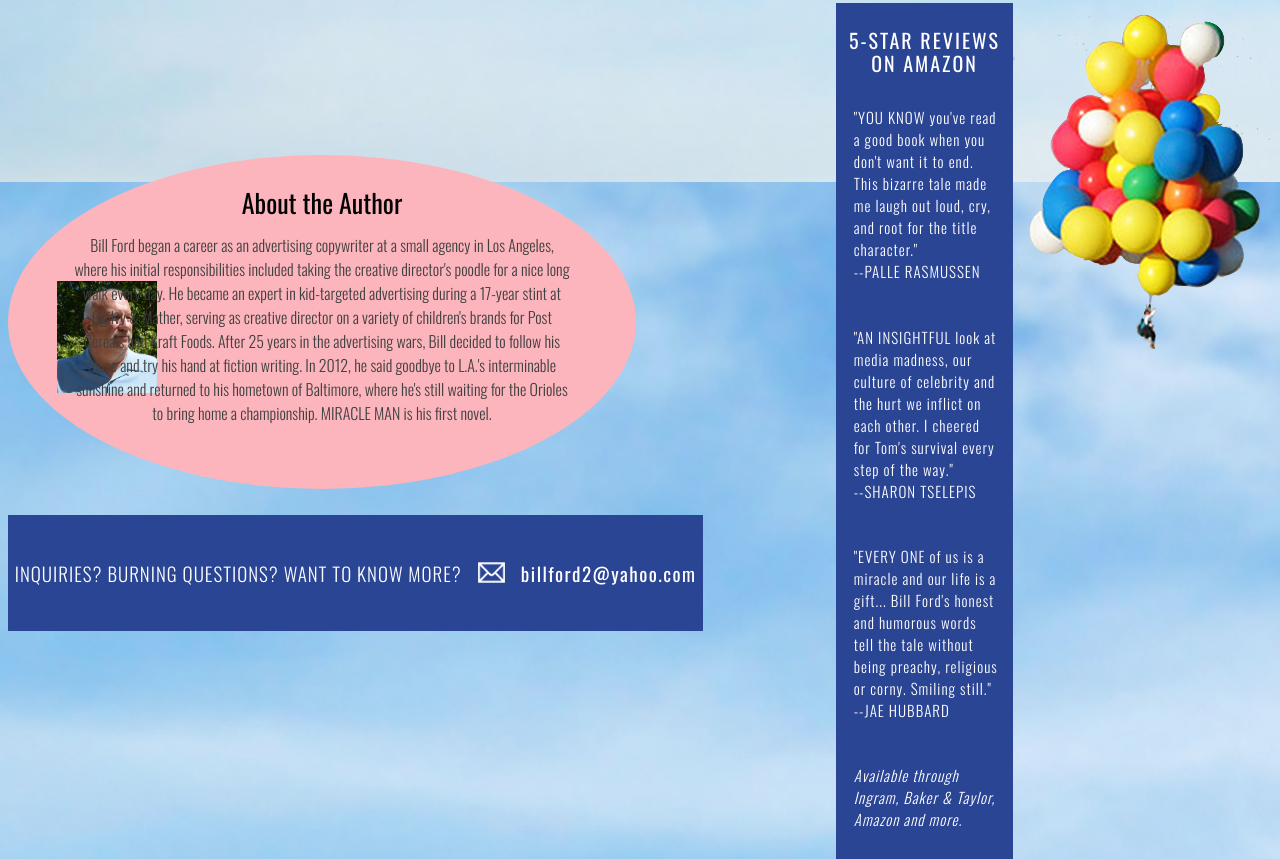
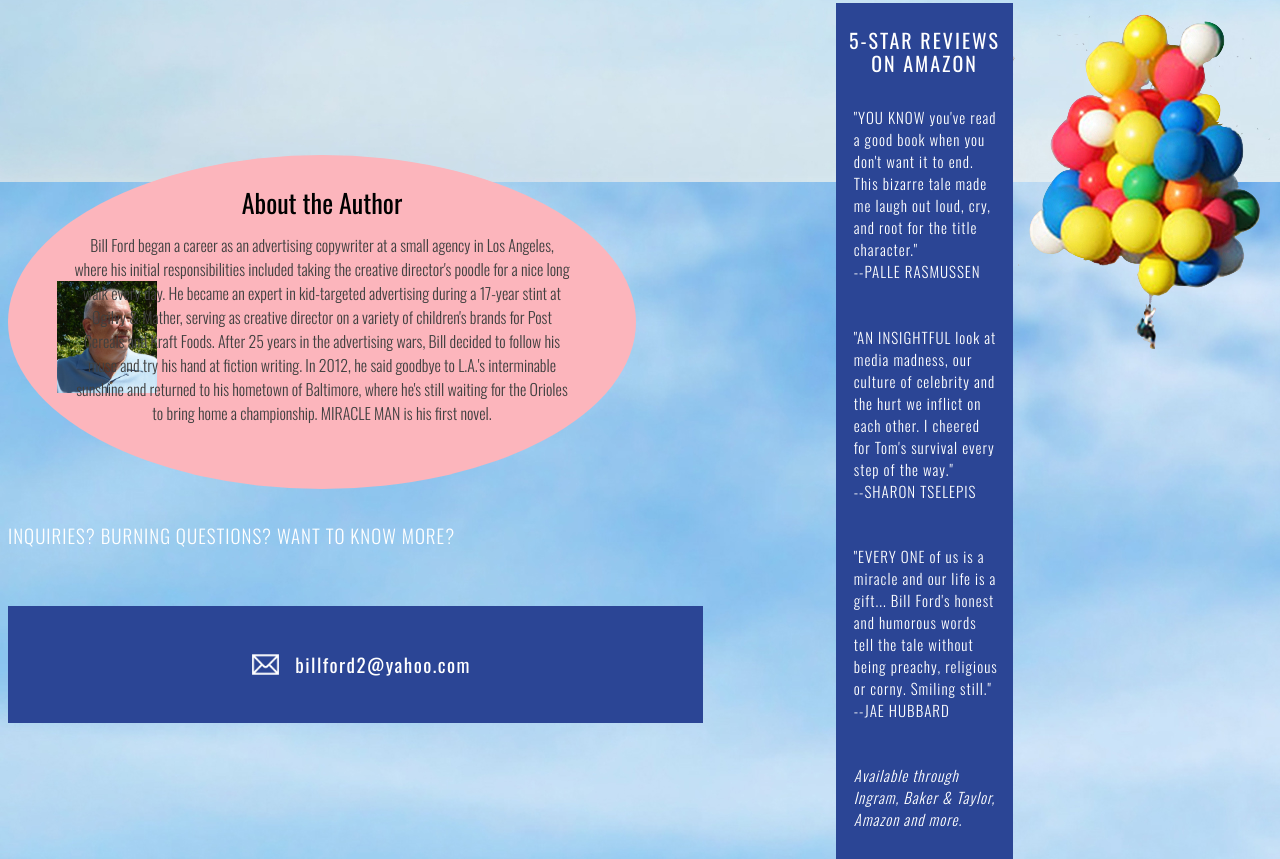
Before and after one commit to williambford/BookExpo, a plain HTML site: page index.html in a window 1280 px wide. Shown: the part 1559-2418 px from the top of the page. Drawn offline with nearby package versions, Linux system fonts and the light colour scheme; a script that the page names is missing.

Commit message:
renamed .email to .contact. put email address in .email anchor

```diff
--- a/index.html
+++ b/index.html
@@ -79,10 +79,12 @@
 
   <!-- Section 4: Email bar -->
 
-      <div class="email">
+      <div class="contact">
         <h5>INQUIRIES?  BURNING QUESTIONS?  WANT TO KNOW MORE?</h5>
-        <img class="icon" src=images/icon.png />
-        <h6>billford2@yahoo.com</h6>
+        <a class="email">
+          <img class="icon" src=images/icon.png />
+          <h6>billford2@yahoo.com</h6>
+        </a>
       </div>
 
     </div>
```
